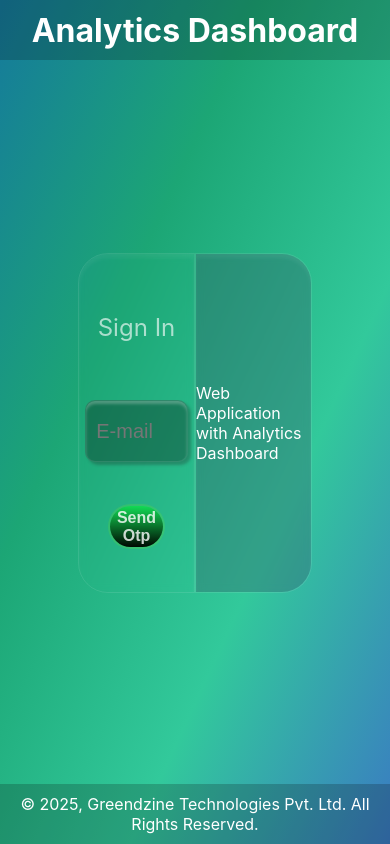
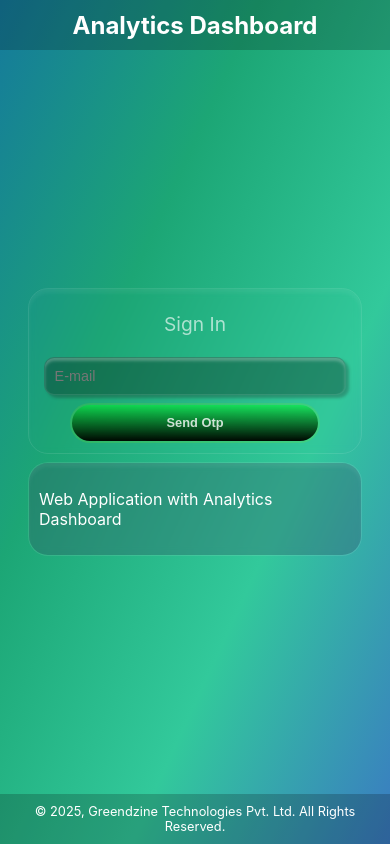
Before and after one commit to sandeepsahanicodes/Greendzine-Assignment, a React (Create React App) app in the folder greendzine-assignment/: page /#/ in a window 390 px wide. Built offline with nearby package versions, Linux system fonts and the light colour scheme.

Commit message:
style: implement responsive layout

```diff
--- a/greendzine-assignment/src/index.css
+++ b/greendzine-assignment/src/index.css
@@ -7,6 +7,9 @@ body {
   -moz-osx-font-smoothing: grayscale;
 
   background: linear-gradient(to bottom right, #157a9c, #1ca675, #32c99b, #3a7bc2);
+  background-repeat: no-repeat;
+  background-attachment: fixed;
+  background-size: cover;
 }
 
 code {
--- a/greendzine-assignment/src/pages/Dashboard.jsx
+++ b/greendzine-assignment/src/pages/Dashboard.jsx
@@ -14,12 +14,11 @@ const Dashboard = () => {
       style={{
         display: "flex",
         flexDirection: "column",
-        // justifyContent: "space-between",
         height: "100vh",
       }}
     >
       <Header isLogoutButtonHidden={false} />
-      <div style={{ display: "flex", width: "100vw" }}>
+      <div style={{ display: "flex", width: "100vw"}}>
         <SideMenu />
         <div className="charts-container">
           <div className="charts-inventory-container">
--- a/greendzine-assignment/src/styles/CardView.css
+++ b/greendzine-assignment/src/styles/CardView.css
@@ -12,7 +12,6 @@
   text-align: center;
   height: 100%;
   width: 100%;
-
   box-shadow: inset 0px 4px 4px #ffffff0f;
   mix-blend-mode: normal;
   border: 1px solid #ffffff1a;
@@ -58,7 +57,7 @@
 .input-container {
     display: flex;
     flex-direction: column;
-    gap: 20px;
+    gap: 0.5rem;
 }
 
 .resend-otp-and-timer-container {
@@ -138,3 +137,79 @@
 p {
   color: white;
 }
+
+@media (max-width: 768px) {
+  .parent-container {
+    flex-direction: column;
+    align-items: center;
+    height: auto;
+    width: 80vw;
+    gap: 0.5rem;
+  }
+
+  .first-container,
+  .second-container {
+    width: 100%;
+    border-radius: 20px;
+    padding: 15px;
+    gap: 0.5rem;
+  }
+
+  .input {
+    width: 80%;
+    height: 50%;
+  }
+
+  .button {
+    width: 70%;
+    font-size: 0.9rem;
+  }
+
+  .first-container h1 {
+    font-size: 1.3rem;
+  }
+
+  .resend-otp-and-timer-container {
+    width: 80%;
+}
+
+}
+
+@media (max-width: 480px) {
+  .parent-container {
+    width: 80vw;
+    height: auto;
+    flex-direction: column;
+    align-items: center;
+    justify-content: space-evenly;
+
+  }
+
+  .first-container,
+  .second-container {
+    width: 100%;
+    height: auto;
+    padding: 10px;
+    border-radius: 20px;
+  }
+
+  .input {
+    width: 90%;
+    height: 50%;
+    font-size: 0.9rem;
+  }
+
+  .button {
+    width: 80%;
+    height: 40px;
+    font-size: 0.8rem;
+  }
+
+  .first-container h1 {
+    font-size: 1.2rem;
+  }
+
+  .resend-otp-and-timer-container {
+    width: 80%;
+}
+}
--- a/greendzine-assignment/src/styles/Dashboard.css
+++ b/greendzine-assignment/src/styles/Dashboard.css
@@ -1,3 +1,4 @@
+
 .charts-container {
    display: grid;
    grid-template-columns: repeat(4, 1fr);
@@ -7,7 +8,10 @@
    width: 100vw;
 }
 
-.charts-inventory-container {
+.charts-inventory-container,
+.charts-orders-container,
+.charts-battery-container,
+.charts-margin-container {
    display: flex;
    flex-direction: column;
    background: #2D2D2D80 0% 0% no-repeat padding-box;
@@ -17,35 +21,17 @@
 }
 
 .charts-orders-container {
-    display: flex;
-    flex-direction: column;
-    background: #2D2D2D80 0% 0% no-repeat padding-box;
-    border-radius: 30px;
-    opacity: 0.8;
    grid-row: 2 / 2;
-    padding: 1rem;
 }
 
 .charts-battery-container {
-    display: flex;
-    flex-direction: column;
    gap: 10rem;
-    background: #2D2D2D80 0% 0% no-repeat padding-box;
-    border-radius: 30px;
-    opacity: 0.8;
-    grid-row:  1 / 3;
-    padding: 1rem;
+   grid-row: 1 / 3;
 }
 
 .charts-margin-container {
-    display: flex;
-    flex-direction: column;
-    background: #2D2D2D80 0% 0% no-repeat padding-box;
-    border-radius: 30px;
-    opacity: 0.8;
-    grid-row:  1 / 3;
+   grid-row: 1 / 3;
    grid-column: 3 / 5;
-    padding: 1rem;
 }
 
 .charts-heading-container {
@@ -53,11 +39,51 @@
    align-items: center;
    justify-content: space-between;
    color: white;
-    margin-left: 1rem;
-    margin-right: 1rem;
+   margin: 0 1rem;
 }
 
 .charts-heading-container img {
    height: 0.3rem;
    width: auto;
 }
+
+@media (max-width: 1024px) {
+    .charts-container {
+      grid-template-columns: repeat(auto-fit, minmax(200px, 1fr));
+      grid-template-rows: auto;
+  }
+}
+
+@media (max-width: 768px) {
+   .charts-container {
+      display: grid;
+      grid-template-columns: 1fr;
+      grid-template-rows: auto;
+      gap: 1rem;
+      padding: 0.5rem;
+      min-height: 100vh;
+  }
+
+  .charts-inventory-container,
+  .charts-orders-container,
+  .charts-battery-container,
+  .charts-margin-container {
+      padding: 1rem;
+      border-radius: 20px;
+      opacity: 0.9;
+  }
+
+  .charts-battery-container,
+  .charts-margin-container {
+      grid-row: auto;
+      grid-column: auto;
+  }
+
+  .charts-heading-container {
+      margin: 0 0.5rem;
+  }
+
+  .charts-heading-container img {
+      height: 0.2rem;
+  }
+}
--- a/greendzine-assignment/src/styles/Footer.css
+++ b/greendzine-assignment/src/styles/Footer.css
@@ -1,6 +1,6 @@
 footer > p {
     color: white;
-    font-size: 16px;
+    font-size: 0.8rem;
     text-align: center;
     padding: 10px;
     margin-top: 0%;
--- a/greendzine-assignment/src/styles/Header.css
+++ b/greendzine-assignment/src/styles/Header.css
@@ -1,19 +1,22 @@
+
 .header h1 {
   color: #ffffff;
   text-align: center;
-  font: normal bold 32px;
+  font-weight: bold;
+  font-size: 2rem;
   width: 100%;
 }
 
 .header-container {
   display: flex;
-  justify-content: center;
+  justify-content: space-between;
   align-items: center;
   background: #00000033;
   height: 60px;
+  padding: 0 20px;
 }
 
-.hidden{
+.hidden {
   display: none;
 }
 
@@ -21,8 +24,43 @@
   background: none;
   outline: none;
   border: none;
-  font-size: 20px;
+  font-size: 1.2rem;
   color: white;
   height: 23px;
   margin-right: 23px;
+  cursor: pointer;
+  transition: color 0.3s ease-in-out;
 }
+
+@media (max-width: 768px) {
+  .header h1 {
+    font-size: 1.8rem;
+  }
+
+  .header-container {
+    height: 50px;
+    padding: 0 15px;
+  }
+
+  .logout-btn {
+    font-size: 1rem;
+  }
+}
+
+@media (max-width: 480px) {
+  .header-container {
+    height: 50px;
+    flex-direction: row;
+    justify-content: center;
+  }
+
+  .header h1 {
+    font-size: 1.5rem;
+  }
+
+  .logout-btn {
+    font-size: 0.9rem;
+    height: 20px;
+    margin-right: 10px;
+  }
+}
--- a/greendzine-assignment/src/styles/SideMenu.css
+++ b/greendzine-assignment/src/styles/SideMenu.css
@@ -3,10 +3,10 @@
   flex-direction: column;
   justify-content: flex-start;
   align-items: center;
-  gap: 5%;
+  gap: 2rem;
   margin-bottom: 0%;
-  width: 60px;
-  height: 90vh;
+  width: auto;
+  height: auto;
 
   background: rgba(255, 255, 255, 0.1);
   mix-blend-mode: normal;
@@ -16,15 +16,18 @@
 }
 
 a {
-  height: 10%;
+  height: 50px;
+  width: 2rem;
   padding-left: 0.5rem;
   padding-right: 0.5rem;
 }
+
 .active-tab-home {
     border-left: 5px solid #6dc4b6;
     background-color: #00000033;
     border-radius: 10px 0px 0px 10px;
 }
+
 a:hover {
   background-color: #00000033;
   border-radius: 10px 0px 0px 10px;
@@ -32,7 +35,11 @@ a:hover {
 }
 
 img {
-  height: 30px;
-  margin-top: 1.5rem;
+  height: 1.5rem;
+  margin-top: 10px;
   aspect-ratio: fill;
 }
+
+@media (max-width: 768px) {
+
+}
```
Lines whose indentation alone changed are shown as unchanged.
